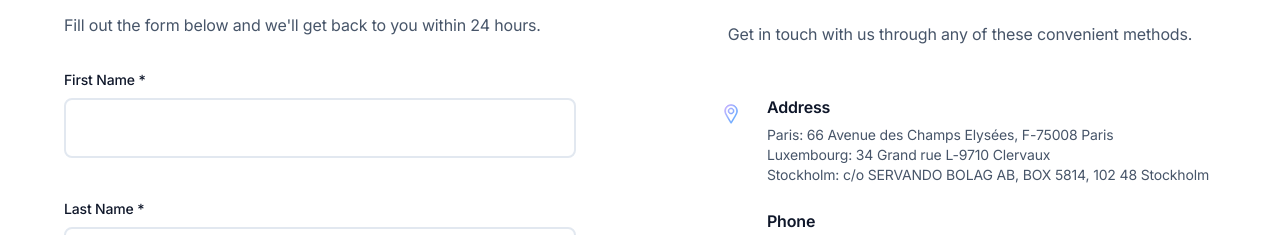
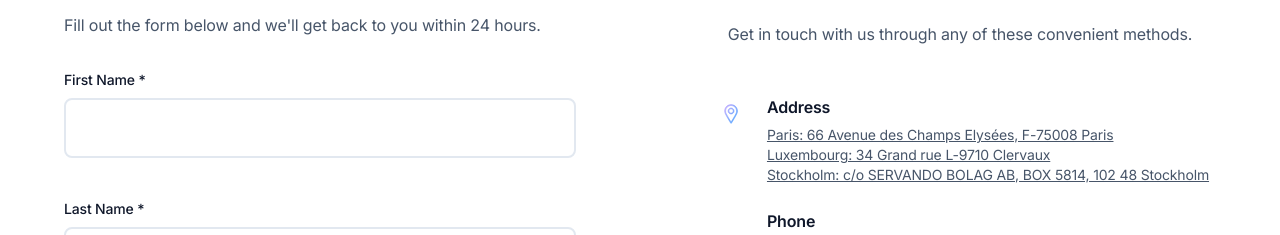
Before and after one commit to TAJKING10/advensysinFINANCETAJ, a React (Vite) app: page / in a window 1280 px wide. Shown: the part 6588-6823 px from the top of the page. Built offline with nearby package versions, Linux system fonts and the light colour scheme.

Commit message:
locations

```diff
--- a/src/components/sections/Contact.jsx
+++ b/src/components/sections/Contact.jsx
@@ -32,7 +32,11 @@ const Contact = () => {
     {
       icon: '/assets/geo.svg',
       title: t('contact.info.address'),
-      info: ['Paris: 66 Avenue des Champs Elysées, F-75008 Paris', 'Luxembourg: 34 Grand rue L-9710 Clervaux', 'Stockholm: c/o SERVANDO BOLAG AB, BOX 5814, 102 48 Stockholm']
+      info: [
+        { text: 'Paris: 66 Avenue des Champs Elysées, F-75008 Paris', url: 'https://maps.google.com/maps?q=66+Avenue+des+Champs+Elysees,+F-75008+Paris,+France' },
+        { text: 'Luxembourg: 34 Grand rue L-9710 Clervaux', url: 'https://maps.google.com/maps?q=34+Grand+Rue,+L-9710+Clervaux,+Luxembourg' },
+        { text: 'Stockholm: c/o SERVANDO BOLAG AB, BOX 5814, 102 48 Stockholm', url: 'https://maps.google.com/maps?q=c/o+SERVANDO+BOLAG+AB,+BOX+5814,+102+48+Stockholm,+Sweden' }
+      ]
     },
     {
       icon: '/assets/phone-2.svg',
@@ -199,7 +203,20 @@ const Contact = () => {
                     <div className="contact-method-content">
                       <h4 className="contact-method-title">{item.title}</h4>
                       {item.info.map((info, i) => (
-                        <p key={i} className="contact-method-info">{info}</p>
+                        <p key={i} className="contact-method-info">
+                          {typeof info === 'object' && info.url ? (
+                            <a
+                              href={info.url}
+                              target="_blank"
+                              rel="noopener noreferrer"
+                              style={{ color: 'inherit', textDecoration: 'underline' }}
+                            >
+                              {info.text}
+                            </a>
+                          ) : (
+                            info
+                          )}
+                        </p>
                       ))}
                     </div>
                   </div>
--- a/src/contexts/LocationContext.jsx
+++ b/src/contexts/LocationContext.jsx
@@ -11,6 +11,7 @@ export const locations = {
     phone: '+46 72 529 81 26',
     email: 'contact@advensys-in-finance.com',
     address: 'Advensys In Finance Sweden Filial, c/o SERVANDO BOLAG AB, BOX 5814, 102 48 Stockholm, Sweden',
+    mapsUrl: 'https://maps.google.com/maps?q=c/o+SERVANDO+BOLAG+AB,+BOX+5814,+102+48+Stockholm,+Sweden',
     timezone: 'CET',
     workingHours: '09:00 - 17:00'
   },
@@ -22,6 +23,7 @@ export const locations = {
     phone: '+33 6 98 21 44 46',
     email: 'contact@advensys-in-finance.com',
     address: 'Advensys Insurance Finance SARL (AIF), 66 Avenue des Champs Elysées, F-75008 Paris',
+    mapsUrl: 'https://maps.google.com/maps?q=66+Avenue+des+Champs+Elysees,+F-75008+Paris,+France',
     timezone: 'CET',
     workingHours: '09:00 - 17:00'
   },
@@ -33,6 +35,7 @@ export const locations = {
     phone: '+352 661 11 22 60',
     email: 'contact@advensys-in-finance.com',
     address: '34 Grand rue L-9710 Clervaux',
+    mapsUrl: 'https://maps.google.com/maps?q=34+Grand+Rue,+L-9710+Clervaux,+Luxembourg',
     timezone: 'CET',
     workingHours: '09:00 - 17:00'
   }
```
